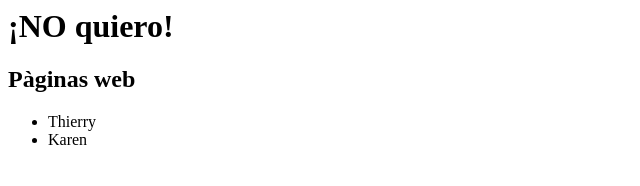
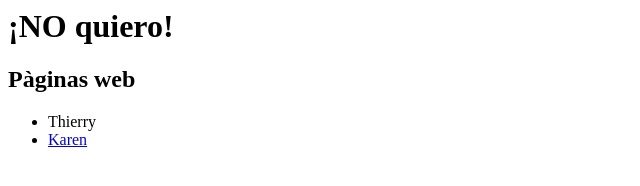
Before and after one commit to saarentyr/site_karen, a plain HTML site: page index.html in a window 1280 px wide. Shown: the full height of the page, 0-640 px from the left. Drawn offline with Linux system fonts and the light colour scheme.

Commit message:
index mod karen

```diff
--- a/index.html
+++ b/index.html
@@ -6,7 +6,7 @@
   <h2> Pàginas web </h2>
   <ul>
     <li> Thierry </li>
-    <li> Karen </li>
+    <li> <a href="site_karen/karen/index.html"> Karen </a> </li>
   </ul>
 </body>
 </html>
```
